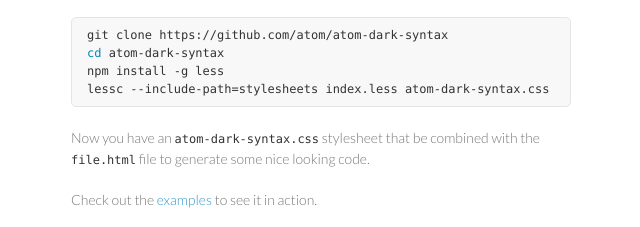
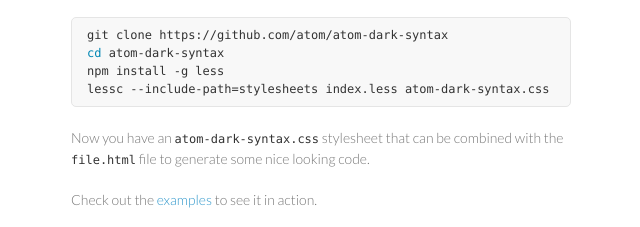
Before and after one commit to jonruttan/delexe, a plain HTML site: page index.html in a window 1280 px wide. Shown: the part 842-1069 px from the top of the page, 499-1139 px from the left. Drawn offline with Linux system fonts and the light colour scheme.

Commit message:
docs(index): sentence syntax correction

```diff
--- a/index.html
+++ b/index.html
@@ -59,7 +59,7 @@
 npm install -g less
 lessc --include-path=stylesheets index.less atom-dark-syntax.css</pre></div>
 
-<p>Now you have an <code>atom-dark-syntax.css</code> stylesheet that be combined with
+<p>Now you have an <code>atom-dark-syntax.css</code> stylesheet that can be combined with
 the <code>file.html</code> file to generate some nice looking code.</p>
 
 <p>Check out the <a href="https://jonruttan.github.io/delexe/examples">examples</a> to see
```
